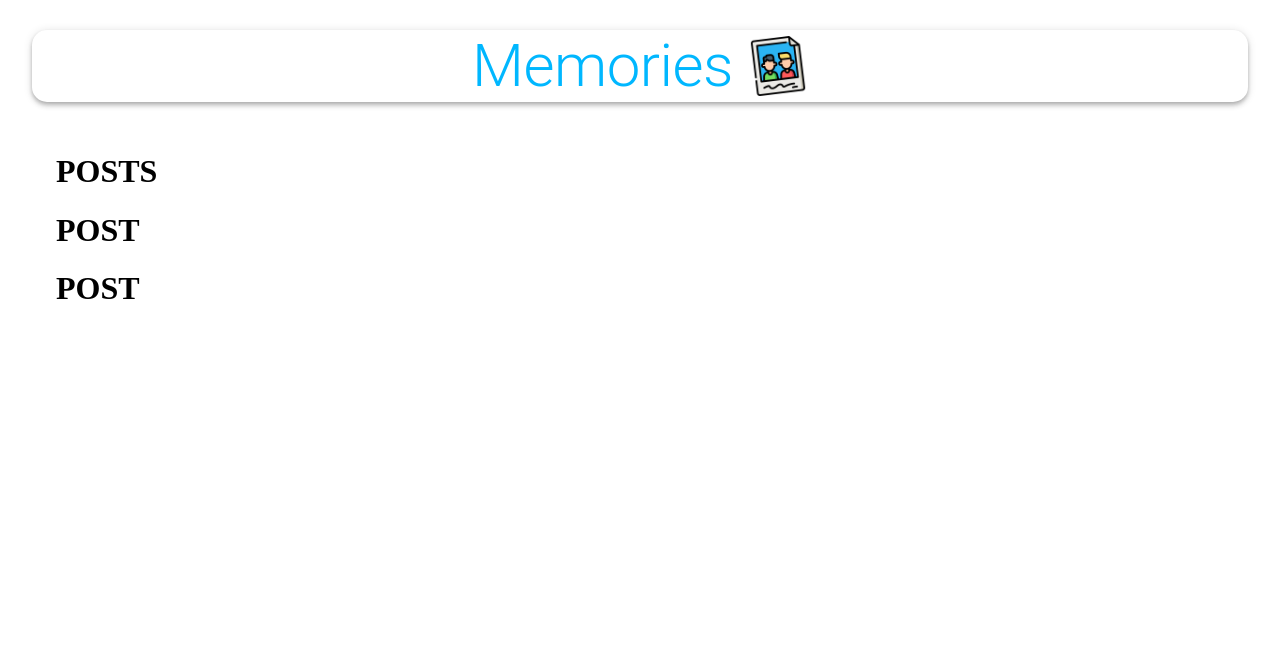
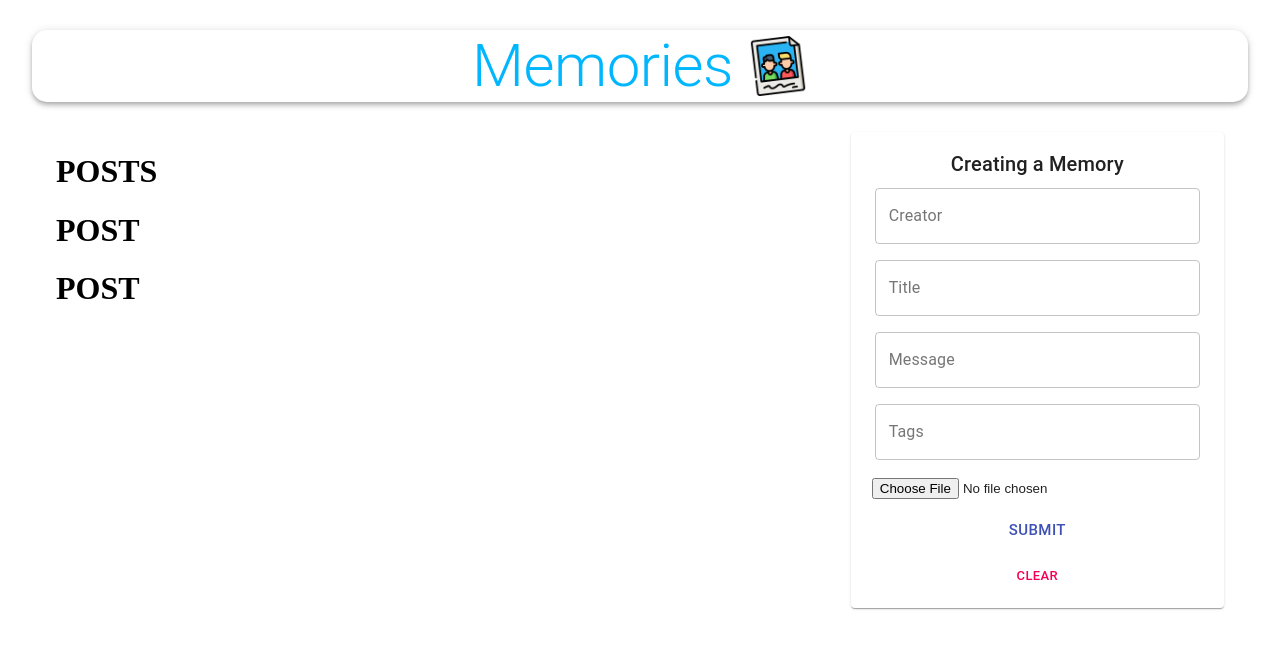
Before and after one commit to terminader7/Memories, a React (Create React App) app in the folder client/: page / in a window 1280 px wide. Shown: the top 648 px of the page. Built offline with nearby package versions, Linux system fonts and the light colour scheme; no server answers.

Commit message:
Set up form component structure and styling

```diff
--- a/client/src/components/Form/Form.js
+++ b/client/src/components/Form/Form.js
@@ -1,12 +1,104 @@
-import React from "react";
+import React, { useState } from "react";
+import { TextField, Button, Typography, Paper } from "@material-ui/core";
+import FileBase from "react-file-base64";
 import useStyles from "./styles";
 
 export const Form = () => {
+  const [postData, setPostData] = useState({
+    creator: "",
+    title: "",
+    message: "",
+    tags: "",
+    selectedFile: "",
+  });
   const classes = useStyles();
 
+  const handleSubmit = () => {};
+
+  const clear = () => {};
+
   return (
-    <>
-      <></>
-    </>
+    <Paper className={classes.paper}>
+      <form
+        autoComplete="off"
+        noValidate
+        className={`${classes.root} ${classes.form}`}
+        onSubmit={handleSubmit}
+      >
+        <Typography variant="h6">Creating a Memory</Typography>
+        <TextField
+          name="creator"
+          variant="outlined"
+          label="Creator"
+          fullWidth
+          value={postData.creator}
+          onChange={(e) =>
+            //Line 34 is how you set state using an object. spread operator, then set key to e.target.value
+            setPostData({ ...postData, creator: e.target.value })
+          }
+        ></TextField>
+        <TextField
+          name="title"
+          variant="outlined"
+          label="Title"
+          fullWidth
+          value={postData.title}
+          onChange={(e) =>
+            //Line 34 is how you set state using an object. spread operator, then set key to e.target.value
+            setPostData({ ...postData, title: e.target.value })
+          }
+        ></TextField>
+        <TextField
+          name="message"
+          variant="outlined"
+          label="Message"
+          fullWidth
+          value={postData.message}
+          onChange={(e) =>
+            //Line 34 is how you set state using an object. spread operator, then set key to e.target.value
+            setPostData({ ...postData, message: e.target.value })
+          }
+        ></TextField>
+        <TextField
+          name="tags"
+          variant="outlined"
+          label="Tags"
+          fullWidth
+          value={postData.tags}
+          onChange={(e) =>
+            //Line 34 is how you set state using an object. spread operator, then set key to e.target.value
+            setPostData({ ...postData, tags: e.target.value })
+          }
+        ></TextField>
+        <div className={classes.fileInput}>
+          <FileBase
+            type="file"
+            multiple={false}
+            onDone={({ base64 }) =>
+              setPostData({ ...postData, selectedFile: base64 })
+            }
+          />
+        </div>
+        <Button
+          className={classes.buttonSubmit}
+          vairant="container"
+          color="primary"
+          size="large"
+          type="submit"
+          fullWidth
+        >
+          Submit
+        </Button>
+        <Button
+          vairant="contained"
+          color="secondary"
+          size="small"
+          onClick={clear}
+          fullWidth
+        >
+          Clear
+        </Button>
+      </form>
+    </Paper>
   );
 };
```
